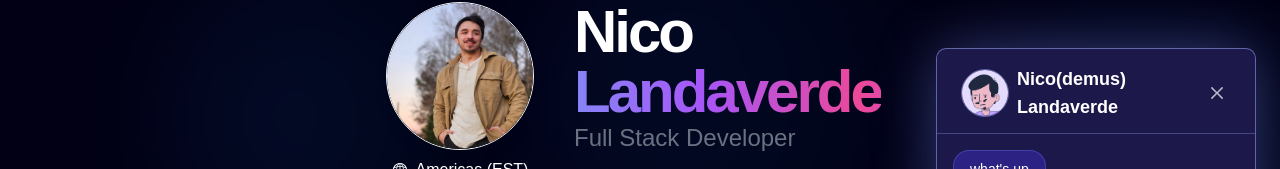
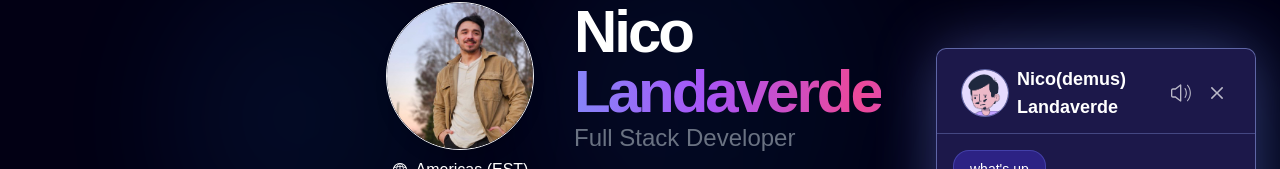
Before and after one commit to landaverdend/portfolio-site, a Next.js app: page / in a window 1280 px wide. Both pictures are taken after a click on the button "Open chat". Shown: the part 128-297 px from the top of the page. Built offline with nearby package versions, Linux system fonts and the light colour scheme.

Commit message:
mute button

```diff
--- a/components/chat-bubble.tsx
+++ b/components/chat-bubble.tsx
@@ -3,7 +3,7 @@
 import { useState, useRef, useEffect, useMemo } from 'react';
 import Image from 'next/image';
 import { Spinner } from '@/components/ui/spinner';
-import { PaperPlaneIcon, Cross2Icon } from '@radix-ui/react-icons';
+import { PaperPlaneIcon, Cross2Icon, SpeakerLoudIcon, SpeakerOffIcon } from '@radix-ui/react-icons';
 import { useChat, Message } from '@/contexts/chat-context';
 import { useInactivityHook } from '@/hooks/useInactivityHook';
 import { Emote } from '@/types/types';
@@ -47,6 +47,7 @@ export default function ChatBubble() {
   const { messages, setMessages, isOpen, setIsOpen, unreadCount, setUnreadCount } = useChat();
   const [inputValue, setInputValue] = useState('');
   const [isSubmitting, setIsSubmitting] = useState(false);
+  const [isMuted, setIsMuted] = useState(false);
   const messagesEndRef = useRef<HTMLDivElement>(null);
   const chatWindowRef = useRef<HTMLDivElement>(null);
   const lastReadMessageIdRef = useRef<string | null>(null);
@@ -104,7 +105,7 @@ export default function ChatBubble() {
         unreadBotMessages.forEach((message) => {
           if (!playedSoundForMessageIdsRef.current.has(message.id)) {
             playedSoundForMessageIdsRef.current.add(message.id);
-            if (notificationSoundRef.current) {
+            if (notificationSoundRef.current && !isMuted) {
               notificationSoundRef.current.play().catch((error) => {
                 // Handle autoplay restrictions - user interaction may be required
                 console.log('Could not play notification sound:', error);
@@ -114,7 +115,7 @@ export default function ChatBubble() {
         });
       }
     }
-  }, [messages, isOpen, setUnreadCount]);
+  }, [messages, isOpen, setUnreadCount, isMuted]);
 
   // Clear unread count and mark all messages as read when chat opens
   useEffect(() => {
@@ -259,12 +260,24 @@ export default function ChatBubble() {
               />
               <h3 className="text-base sm:text-lg font-bold">Nico(demus) Landaverde</h3>
             </div>
+            <div className="flex items-center gap-2">
+              <button
+                onClick={() => setIsMuted(!isMuted)}
+                className="text-white/70 hover:text-white transition-colors p-1 rounded hover:bg-indigo-800/50"
+                aria-label={isMuted ? 'Unmute notifications' : 'Mute notifications'}>
+                {isMuted ? (
+                  <SpeakerOffIcon className="w-5 h-5 cursor-pointer" />
+                ) : (
+                  <SpeakerLoudIcon className="w-5 h-5 cursor-pointer" />
+                )}
+              </button>
               <button
                 onClick={() => setIsOpen(false)}
                 className="text-white/70 hover:text-white transition-colors p-1 rounded hover:bg-indigo-800/50"
                 aria-label="Close chat">
                 <Cross2Icon className="w-5 h-5 cursor-pointer" />
               </button>
+            </div>
           </div>
 
           {/* Messages area */}
```
Lines whose indentation alone changed are shown as unchanged.
